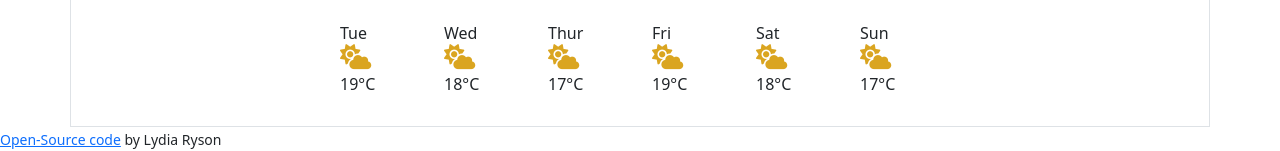
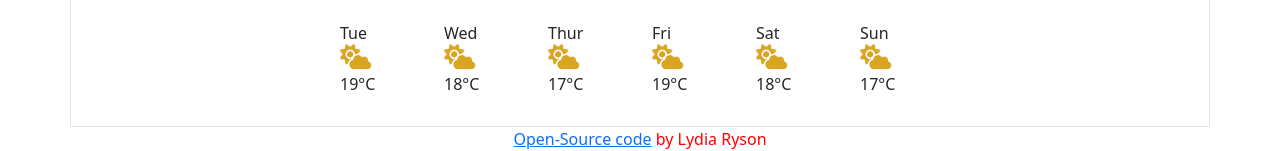
Before and after one commit to lydiaryson/latest-weather-app, a plain HTML site: page index.html in a window 1280 px wide. Shown: the part 685-836 px from the top of the page. Drawn offline with nearby package versions, Linux system fonts and the light colour scheme.

Commit message:
added text-align: center to footer

```diff
--- a/index.html
+++ b/index.html
@@ -101,12 +101,15 @@
             <div class="col-2">18&#176;C</div>
             <div class="col-2">17&#176;C</div>
             <br />
-            <small>
+
                 </div>
         </div>
     </div>
+    <span id="footer">
 <a href="https://github.com/lydiaryson/latest-weather-app" target="_blank">
     Open-Source code</a> by Lydia Ryson
+</span>
+
 </body>
 <script src="src/index.js"></script>
 
--- a/src/styles.css
+++ b/src/styles.css
@@ -52,6 +52,12 @@ button {
   color: black;
   font-size: 50px;
 }
+
+#footer {
+  display: block;
+  color: red;
+  text-align: center;
+}
 .sun-icon {
   color: goldenrod;
   font-size: 25px;
```
